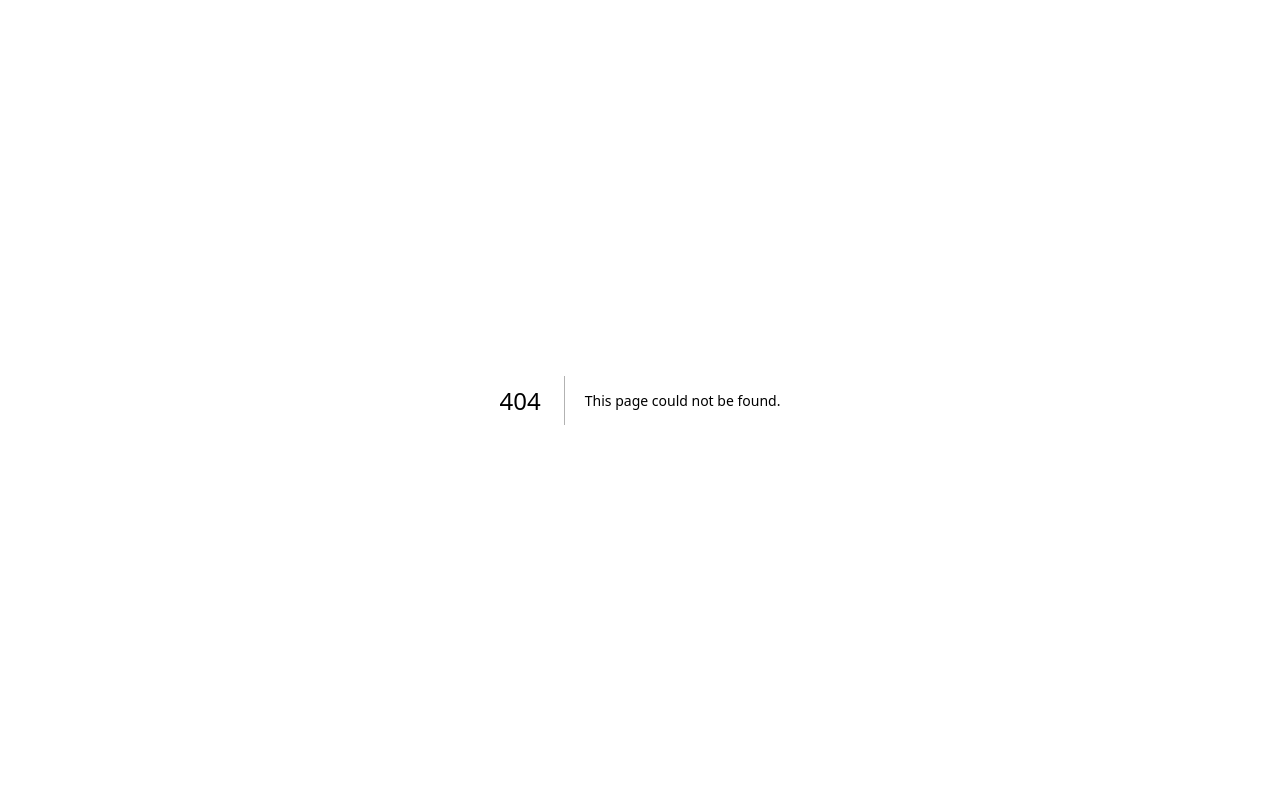
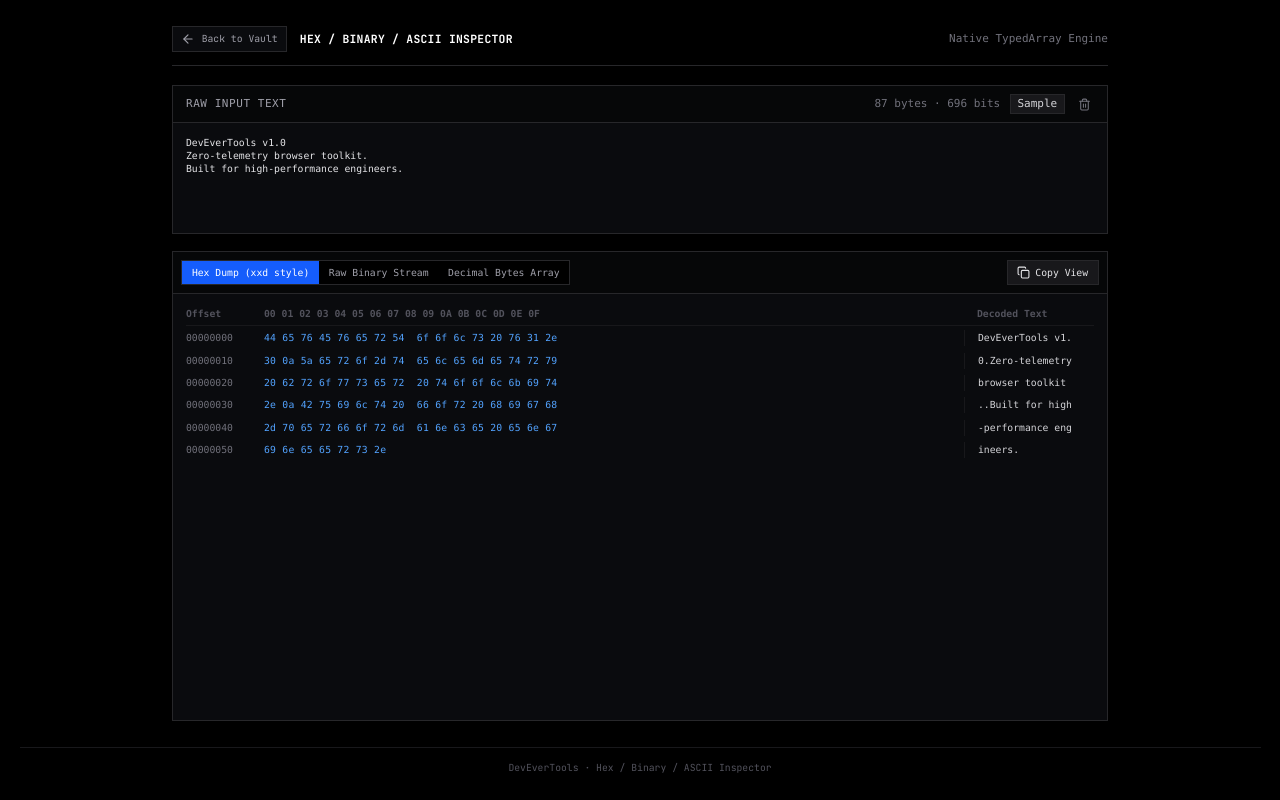
Before and after one commit to mubashir1255/DevEverTools, a Next.js app: page /tools/hex-inspector in a window 1280 px wide. Before the commit this address had no page. Built offline with nearby package versions, Linux system fonts and the light colour scheme.

Commit message:
fix: resolve unused variable warnings across cron-parser, hex-inspector, and meta-tag-generator

```diff
--- a/src/app/page.tsx
+++ b/src/app/page.tsx
@@ -96,6 +96,13 @@ const tools: Tool[] = [
     category: "Converters",
     icon: Terminal,
     slug: "curl-converter",
+  },
+  {
+    name: "Hex & Binary Inspector",
+    description: "Inspect raw text as hexdump (xxd), binary bits, and decimal byte arrays.",
+    category: "Converters",
+    icon: Binary,
+    slug: "hex-inspector",
   },
 
   // --- Encoders & Generators ---
--- a/src/app/tools/cron-parser/page.tsx
+++ b/src/app/tools/cron-parser/page.tsx
@@ -19,9 +19,6 @@ const PRESETS = [
   { label: "Every Sunday at 3 AM", expr: "0 3 * * 0" },
   { label: "1st of every month", expr: "0 0 1 * *" },
 ];
-
-const DAYS = ["Sun", "Mon", "Tue", "Wed", "Thu", "Fri", "Sat"];
-const MONTHS = ["Jan", "Feb", "Mar", "Apr", "May", "Jun", "Jul", "Aug", "Sep", "Oct", "Nov", "Dec"];
 
 function parseFieldValues(field: string, min: number, max: number): number[] {
   const result = new Set<number>();
@@ -55,7 +52,7 @@ function parseFieldValues(field: string, min: number, max: number): number[] {
   return Array.from(result).sort((a, b) => a - b);
 }
 
-function explainField(field: string, unit: string, min: number, max: number): string {
+function explainField(field: string, unit: string): string {
   if (field === "*") return `every ${unit}`;
   if (field.startsWith("*/")) return `every ${field.slice(2)} ${unit}s`;
   if (field.includes("-")) return `${unit}s ${field}`;
@@ -136,11 +133,11 @@ export default function CronParserPage() {
   const explanation = useMemo(() => {
     if (!isValid) return "Invalid cron syntax. Standard cron expects exactly 5 space-separated fields.";
     const [m, h, dom, mon, dow] = parts;
-    const minDesc = explainField(m, "minute", 0, 59);
-    const hourDesc = explainField(h, "hour", 0, 23);
-    const domDesc = explainField(dom, "day of month", 1, 31);
-    const monDesc = explainField(mon, "month", 1, 12);
-    const dowDesc = explainField(dow, "day of week", 0, 6);
+    const minDesc = explainField(m, "minute");
+    const hourDesc = explainField(h, "hour");
+    const domDesc = explainField(dom, "day of month");
+    const monDesc = explainField(mon, "month");
+    const dowDesc = explainField(dow, "day of week");
 
     return `Runs ${minDesc}, on ${hourDesc}, on ${domDesc}, in ${monDesc}, and on ${dowDesc}.`;
   }, [parts, isValid]);
--- /dev/null
+++ b/src/app/tools/hex-inspector/page.tsx
@@ -0,0 +1,262 @@
+"use client";
+
+import { useState, useMemo } from "react";
+import Link from "next/link";
+import {
+  ArrowLeft,
+  Check,
+  Copy,
+  Trash2,
+  Binary,
+} from "lucide-react";
+
+const SAMPLE_TEXT = `DevEverTools v1.0
+Zero-telemetry browser toolkit.
+Built for high-performance engineers.`;
+
+type DumpRow = {
+  offset: string;
+  hexBytes: string[];
+  ascii: string;
+};
+
+function generateHexDump(bytes: Uint8Array): DumpRow[] {
+  const rows: DumpRow[] = [];
+  const chunkSize = 16;
+
+  for (let i = 0; i < bytes.length; i += chunkSize) {
+    const chunk = bytes.slice(i, i + chunkSize);
+    const offset = i.toString(16).padStart(8, "0");
+    const hexBytes: string[] = [];
+    let ascii = "";
+
+    for (let j = 0; j < chunkSize; j++) {
+      if (j < chunk.length) {
+        const byte = chunk[j];
+        hexBytes.push(byte.toString(16).padStart(2, "0"));
+        // Printable ASCII range: 32 (space) to 126 (~)
+        ascii += byte >= 32 && byte <= 126 ? String.fromCharCode(byte) : ".";
+      } else {
+        hexBytes.push("  ");
+      }
+    }
+
+    rows.push({ offset, hexBytes, ascii });
+  }
+
+  return rows;
+}
+
+export default function HexInspectorPage() {
+  const [input, setInput] = useState(SAMPLE_TEXT);
+  const [activeTab, setActiveTab] = useState<"dump" | "binary" | "decimal">("dump");
+  const [copiedKey, setCopiedKey] = useState<string | null>(null);
+
+  const bytes = useMemo(() => {
+    return new TextEncoder().encode(input);
+  }, [input]);
+
+  const hexRows = useMemo(() => generateHexDump(bytes), [bytes]);
+
+  const binaryString = useMemo(() => {
+    return Array.from(bytes)
+      .map((b) => b.toString(2).padStart(8, "0"))
+      .join(" ");
+  }, [bytes]);
+
+  const decimalArrayString = useMemo(() => {
+    return `[${Array.from(bytes).join(", ")}]`;
+  }, [bytes]);
+
+  const fullDumpText = useMemo(() => {
+    return hexRows
+      .map((row) => `${row.offset}  ${row.hexBytes.join(" ")}  |${row.ascii}|`)
+      .join("\n");
+  }, [hexRows]);
+
+  const handleCopy = async (text: string, key: string) => {
+    if (!text) return;
+    await navigator.clipboard.writeText(text);
+    setCopiedKey(key);
+    setTimeout(() => setCopiedKey(null), 1500);
+  };
+
+  const handleClear = () => {
+    setInput("");
+  };
+
+  return (
+    <div className="min-h-screen bg-black text-zinc-100 flex flex-col justify-between py-8 px-6">
+      <div className="w-full max-w-6xl mx-auto flex flex-col flex-1">
+        {/* Header */}
+        <header className="flex items-center justify-between border-b border-zinc-800 pb-4 mb-6">
+          <div className="flex items-center gap-4">
+            <Link
+              href="/"
+              className="flex items-center gap-2 text-xs text-zinc-400 hover:text-white px-2.5 py-1.5 bg-[#0a0b0e] border border-zinc-800 transition-colors"
+            >
+              <ArrowLeft size={14} />
+              <span>Back to Vault</span>
+            </Link>
+            <h1 className="text-sm font-bold text-white tracking-wide uppercase">
+              Hex / Binary / ASCII Inspector
+            </h1>
+          </div>
+          <span className="text-[11px] text-zinc-500 font-mono">
+            Native TypedArray Engine
+          </span>
+        </header>
+
+        {/* Input Text Box */}
+        <div className="flex flex-col border border-zinc-800 bg-[#0a0b0e] mb-5">
+          <div className="flex items-center justify-between border-b border-zinc-800 px-4 py-2.5 bg-black/40 text-xs font-mono text-zinc-400">
+            <span className="uppercase text-[11px] tracking-wider">Raw Input Text</span>
+            <div className="flex items-center gap-3">
+              <span className="text-zinc-500 text-[11px]">
+                {bytes.length} bytes · {bytes.length * 8} bits
+              </span>
+              <button
+                type="button"
+                onClick={() => setInput(SAMPLE_TEXT)}
+                className="px-2 py-0.5 bg-zinc-900 border border-zinc-800 hover:bg-zinc-800 text-zinc-300 text-[11px]"
+              >
+                Sample
+              </button>
+              <button
+                type="button"
+                onClick={handleClear}
+                className="p-1 text-zinc-500 hover:text-red-400"
+                title="Clear"
+              >
+                <Trash2 size={13} />
+              </button>
+            </div>
+          </div>
+          <textarea
+            value={input}
+            onChange={(e) => setInput(e.target.value)}
+            placeholder="Type or paste text to inspect hex, binary, and byte structures..."
+            spellCheck={false}
+            className="w-full bg-transparent p-4 text-xs font-mono text-zinc-200 resize-none outline-none min-h-[110px]"
+          />
+        </div>
+
+        {/* Output Inspector Panel */}
+        <div className="border border-zinc-800 bg-[#0a0b0e] flex flex-col flex-1">
+          {/* Tab Switcher */}
+          <div className="flex flex-wrap items-center justify-between border-b border-zinc-800 p-2.5 bg-black/40 gap-3">
+            <div className="flex border border-zinc-800 bg-black font-mono text-xs">
+              <button
+                type="button"
+                onClick={() => setActiveTab("dump")}
+                className={`px-3 py-1.5 transition-colors ${
+                  activeTab === "dump"
+                    ? "bg-blue-600 text-white"
+                    : "text-zinc-400 hover:text-white"
+                }`}
+              >
+                Hex Dump (xxd style)
+              </button>
+              <button
+                type="button"
+                onClick={() => setActiveTab("binary")}
+                className={`px-3 py-1.5 transition-colors ${
+                  activeTab === "binary"
+                    ? "bg-blue-600 text-white"
+                    : "text-zinc-400 hover:text-white"
+                }`}
+              >
+                Raw Binary Stream
+              </button>
+              <button
+                type="button"
+                onClick={() => setActiveTab("decimal")}
+                className={`px-3 py-1.5 transition-colors ${
+                  activeTab === "decimal"
+                    ? "bg-blue-600 text-white"
+                    : "text-zinc-400 hover:text-white"
+                }`}
+              >
+                Decimal Bytes Array
+              </button>
+            </div>
+
+            <button
+              type="button"
+              onClick={() => {
+                const text =
+                  activeTab === "dump"
+                    ? fullDumpText
+                    : activeTab === "binary"
+                    ? binaryString
+                    : decimalArrayString;
+                handleCopy(text, activeTab);
+              }}
+              className="flex items-center gap-1.5 px-3 py-1.5 bg-zinc-900 border border-zinc-800 hover:bg-zinc-800 text-zinc-200 text-xs font-mono transition-colors"
+            >
+              {copiedKey === activeTab ? (
+                <>
+                  <Check size={13} className="text-emerald-400" />
+                  <span className="text-emerald-400">Copied</span>
+                </>
+              ) : (
+                <>
+                  <Copy size={13} />
+                  <span>Copy View</span>
+                </>
+              )}
+            </button>
+          </div>
+
+          {/* Active View Display */}
+          <div className="p-4 overflow-x-auto flex-1 font-mono text-xs">
+            {activeTab === "dump" && (
+              <div className="min-w-[650px] space-y-1">
+                <div className="flex text-zinc-600 border-b border-zinc-900 pb-1.5 select-none font-bold">
+                  <span className="w-24">Offset</span>
+                  <span className="flex-1">00 01 02 03 04 05 06 07  08 09 0A 0B 0C 0D 0E 0F</span>
+                  <span className="w-40 pl-4">Decoded Text</span>
+                </div>
+
+                {hexRows.map((row, idx) => (
+                  <div key={idx} className="flex hover:bg-white/5 py-0.5 leading-relaxed">
+                    <span className="w-24 text-zinc-500 select-none">{row.offset}</span>
+                    <span className="flex-1 text-blue-400 select-all tracking-wide">
+                      {row.hexBytes.slice(0, 8).join(" ")} &nbsp;{row.hexBytes.slice(8).join(" ")}
+                    </span>
+                    <span className="w-40 pl-4 text-zinc-300 border-l border-zinc-900 select-all">
+                      {row.ascii}
+                    </span>
+                  </div>
+                ))}
+              </div>
+            )}
+
+            {activeTab === "binary" && (
+              <textarea
+                readOnly
+                value={binaryString}
+                spellCheck={false}
+                className="w-full h-full min-h-[360px] bg-transparent text-emerald-400 outline-none resize-none leading-relaxed tracking-wider select-all"
+              />
+            )}
+
+            {activeTab === "decimal" && (
+              <textarea
+                readOnly
+                value={decimalArrayString}
+                spellCheck={false}
+                className="w-full h-full min-h-[360px] bg-transparent text-amber-300 outline-none resize-none leading-relaxed select-all"
+              />
+            )}
+          </div>
+        </div>
+      </div>
+
+      {/* Footer */}
+      <footer className="w-full text-center text-xs text-zinc-600 mt-8 pt-4 border-t border-zinc-900">
+        DevEverTools · Hex / Binary / ASCII Inspector
+      </footer>
+    </div>
+  );
+}
```
